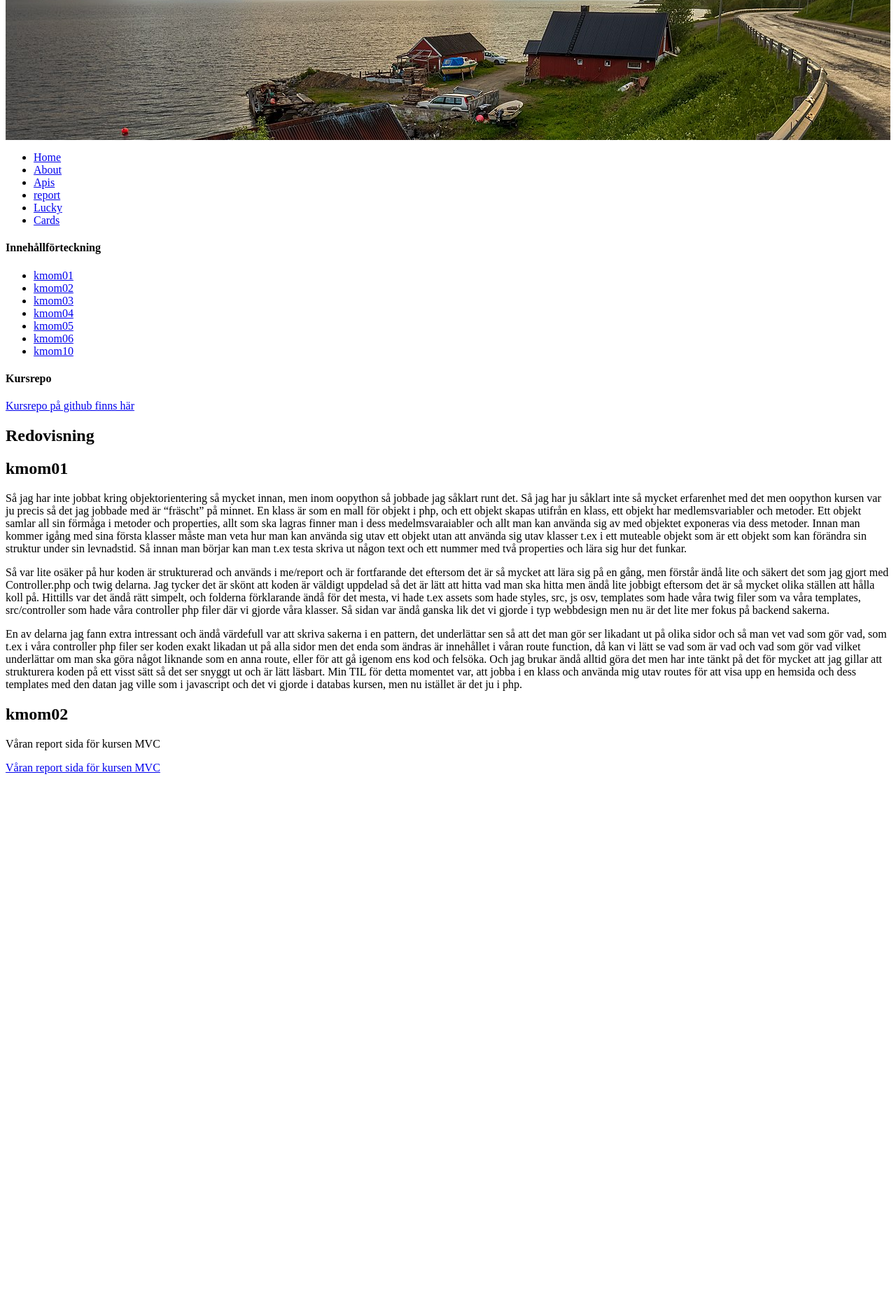
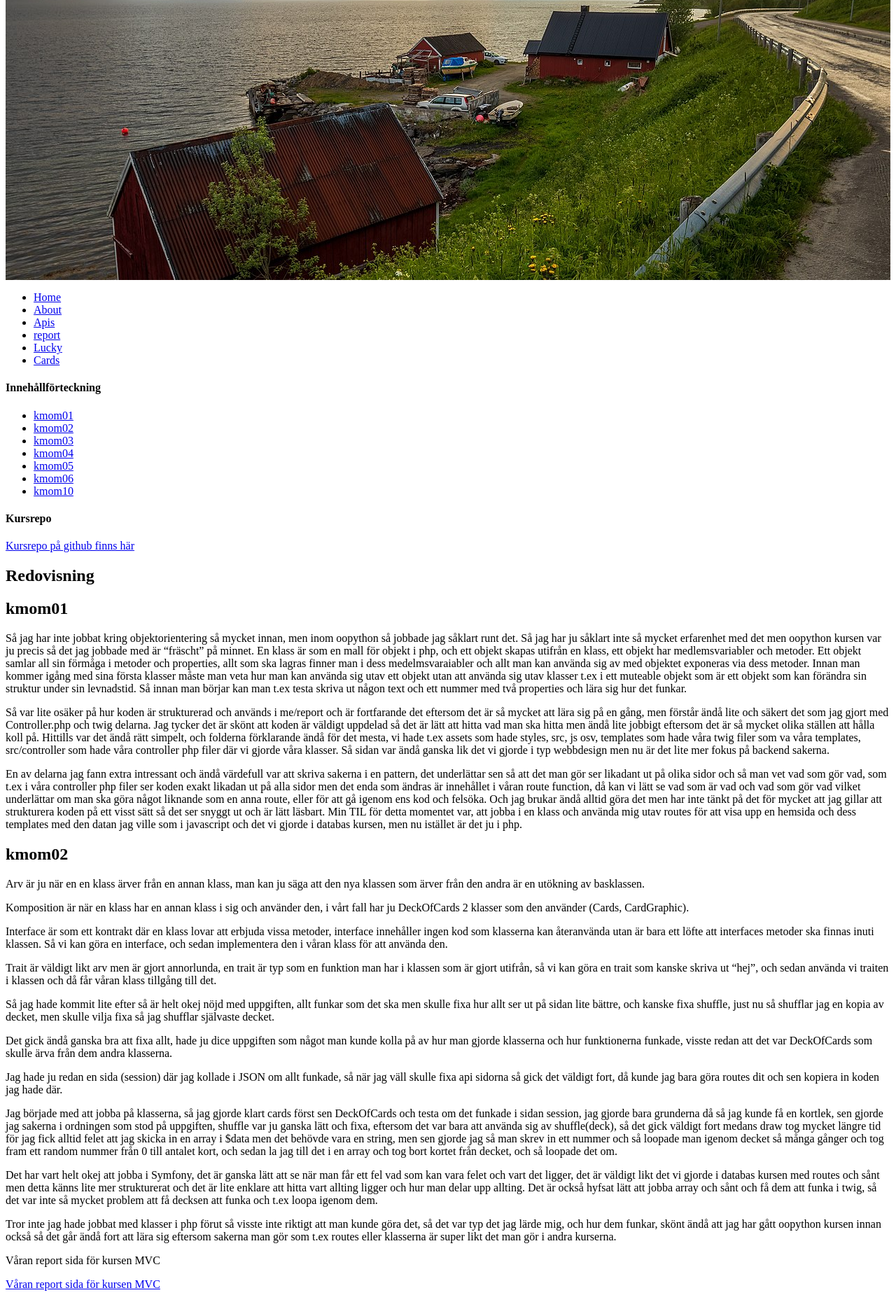
Before and after one commit to tiae24/report, a Symfony app: template templates/report.html.twig in a window 1280 px wide. Shown: the part 308-2168 px from the top of the page at 70% size. Before the commit the page ends 1414 px from the top, so only its background shows below. Run offline with Twig, Linux system fonts and the light colour scheme; the template is opened without the code that fills it, so the values that code supplies are empty; some libraries are stand-ins or nearby versions.

Commit message:
Lade till rapport

```diff
--- a/assets/styles/app.css
+++ b/assets/styles/app.css
@@ -158,3 +158,8 @@ button {
 button:hover {
     background-color: #fcf1c0;
 }
+
+.site-header {
+    height: 700px;
+    background-size: 100% 100%;
+}
--- a/templates/base.html.twig
+++ b/templates/base.html.twig
@@ -14,7 +14,7 @@
         {% endblock %}
     </head>
     <body>
-        <header class="site-header"  style="background-image: url({{ asset('img/background.jpg') }}); height: 500px">
+        <header class="site-header"  style="background-image: url({{ asset('img/background.jpg') }}); height: 700px">
             <span class="site-title">My Report Site</span>
         </header>
         <nav class="navbar">
--- a/templates/report.html.twig
+++ b/templates/report.html.twig
@@ -52,6 +52,47 @@ Min TIL för detta momentet var, att jobba i en klass och använda mig utav rout
                 </p>
 
                 <h2 id="kmom02" class="reports">kmom02</h2>
+                <p>
+                    Arv är ju när en en klass ärver från en annan klass, man kan ju säga att den nya klassen som ärver från den andra är en utökning av basklassen.
+                </p>
+                <p>
+                    Komposition är när en klass har en annan klass i sig och använder den, i vårt fall har ju DeckOfCards 2 klasser som den använder (Cards, CardGraphic).
+                </p>
+                <p>
+                    Interface är som ett kontrakt där en klass lovar att erbjuda vissa metoder, interface innehåller ingen kod som klasserna kan återanvända utan är bara ett löfte att interfaces metoder ska finnas inuti klassen.
+Så vi kan göra en interface, och sedan implementera den i våran klass för att använda den.
+
+                </p>
+                <p>
+
+Trait är väldigt likt arv men är gjort annorlunda, en trait är typ som en funktion man har i klassen som är gjort utifrån, så vi kan göra en trait som kanske skriva ut “hej”, och sedan använda vi traiten i klassen och då får våran klass tillgång till det.
+
+                </p>
+                <p>
+                    Så jag hade kommit lite efter så är helt okej nöjd med uppgiften, allt funkar som det ska men skulle fixa hur allt ser ut på sidan lite bättre, och kanske fixa shuffle, just nu så shufflar jag en kopia av decket, men skulle vilja fixa så jag shufflar självaste decket.
+                </p>
+                <p>
+                    Det gick ändå ganska bra att fixa allt, hade ju dice uppgiften som något man kunde kolla på av hur man gjorde klasserna och hur funktionerna funkade, visste redan att det var DeckOfCards som skulle ärva från dem andra klasserna.
+                </p>
+                <p>
+                    Jag hade ju redan en sida (session) där jag kollade i JSON om allt funkade, så när jag väll skulle fixa api sidorna så gick det väldigt fort, då kunde jag bara göra routes dit och sen kopiera in koden jag hade där.
+                </p>
+
+                <p>
+                    Jag började med att jobba på klasserna, så jag gjorde klart cards först sen DeckOfCards och testa om det funkade i sidan session, jag gjorde bara grunderna då så jag kunde få en kortlek, sen gjorde jag sakerna i ordningen som stod på uppgiften, shuffle var ju ganska lätt och fixa, eftersom det var bara att använda sig av shuffle(deck), så det gick väldigt fort medans draw tog mycket längre tid för jag fick alltid felet att jag skicka in en array i $data men det behövde vara en string, men sen gjorde jag så man skrev in ett nummer och så loopade man igenom decket så många gånger och tog fram ett random nummer från 0 till antalet kort, och sedan la jag till det i en array och tog bort kortet från decket, och så loopade det om.
+                </p>
+
+                <p>
+
+Det har vart helt okej att jobba i Symfony, det är ganska lätt att se när man får ett fel vad som kan vara felet och vart det ligger, det är väldigt likt det vi gjorde i databas kursen med routes och sånt men detta känns lite mer strukturerat och det är lite enklare att hitta vart allting ligger och hur man delar upp allting.
+Det är också hyfsat lätt att jobba array och sånt och få dem att funka i twig, så det var inte så mycket problem att få decksen att funka och t.ex loopa igenom dem.
+
+                </p>
+
+                <p>
+Tror inte jag hade jobbat med klasser i php förut så visste inte riktigt att man kunde göra det, så det var typ det jag lärde mig, och hur dem funkar, skönt ändå att jag har gått oopython kursen innan också så det går ändå fort att lära sig eftersom sakerna man gör som t.ex routes eller klasserna är super likt det man gör i andra kurserna.
+
+                </p>
             </article>
         </main>
     </div>
```
